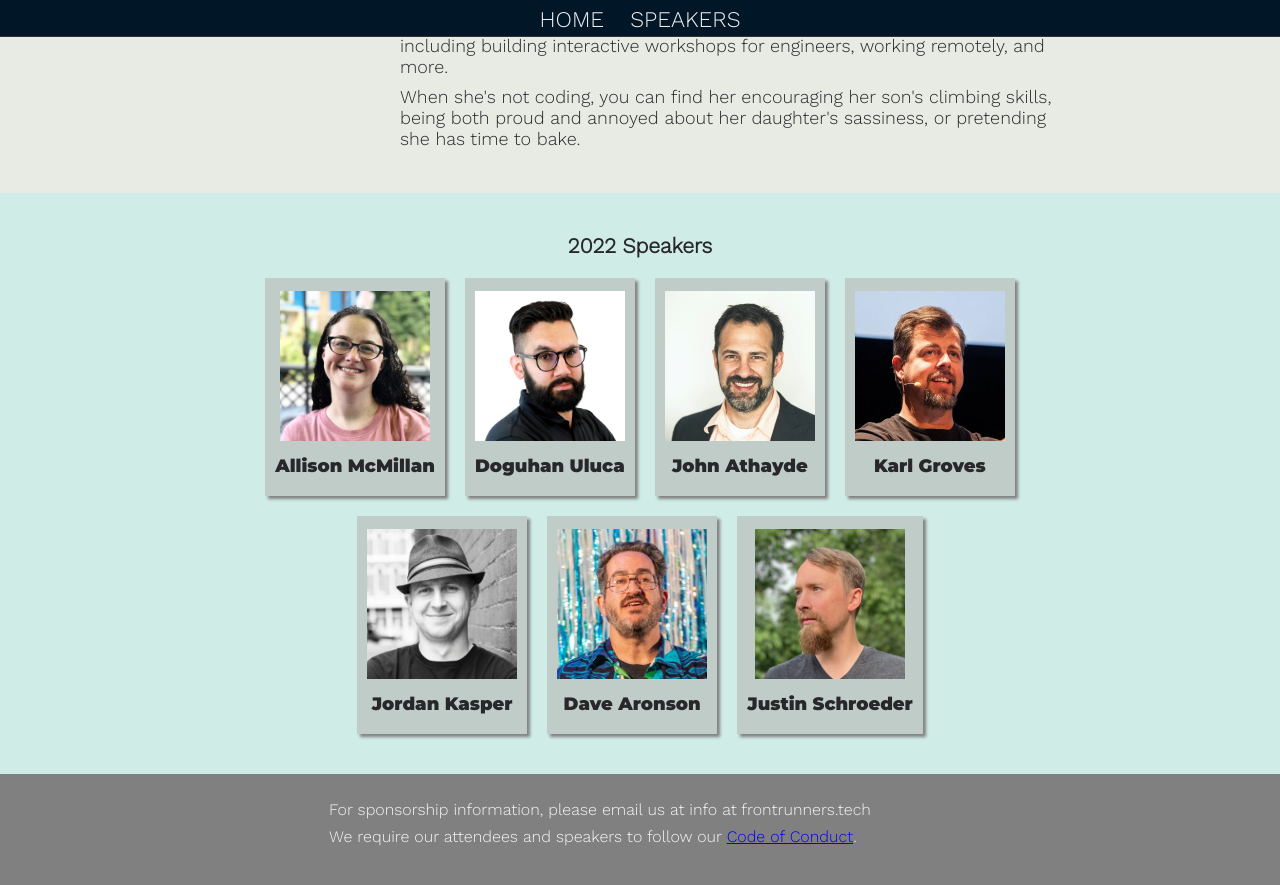
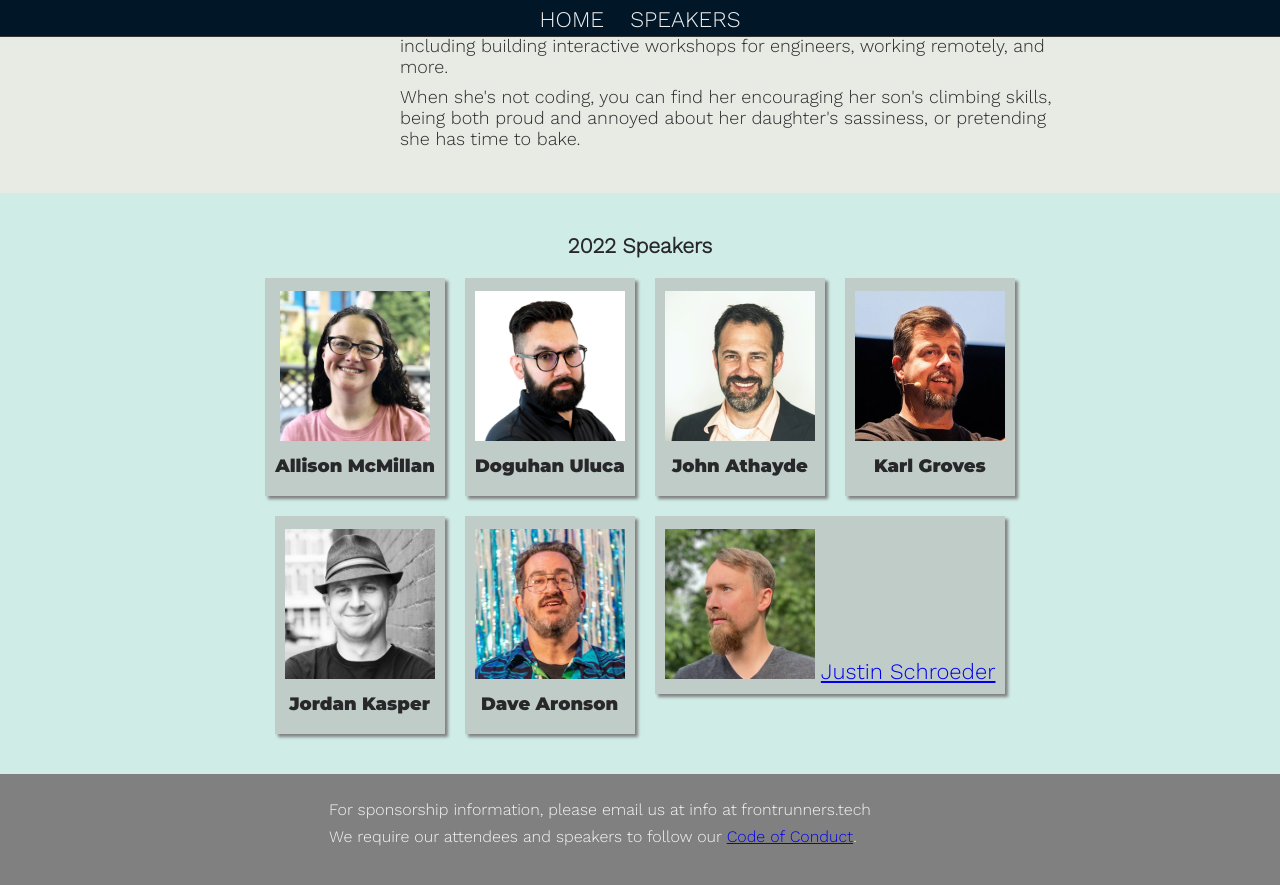
Before and after one commit to gothamgo/frontrunnersconf.github.io, a Jekyll site: the page built from index.html, in a window 1280 px wide and 900 px high, scrolled down 848 px. Shown: the top 885 px of the window. Built offline with Jekyll 4.4.1, drawn with Linux system fonts in a browser that asks for light colours.

```diff
--- a/_includes/headshots.html
+++ b/_includes/headshots.html
@@ -73,7 +73,7 @@
       </div>
       <div class="headshot-cell">
         <img class="headshot-image" src="{{site.url}}/images/speakers/2022/justin_schroeder.png" alt="" width="150"/>
-        <p>Justin Schroeder</p>
+        <a href="{{site.url}}/speakers.html#justin_schroeder">Justin Schroeder</a>
       </div>
     </div>
   </div>
```
